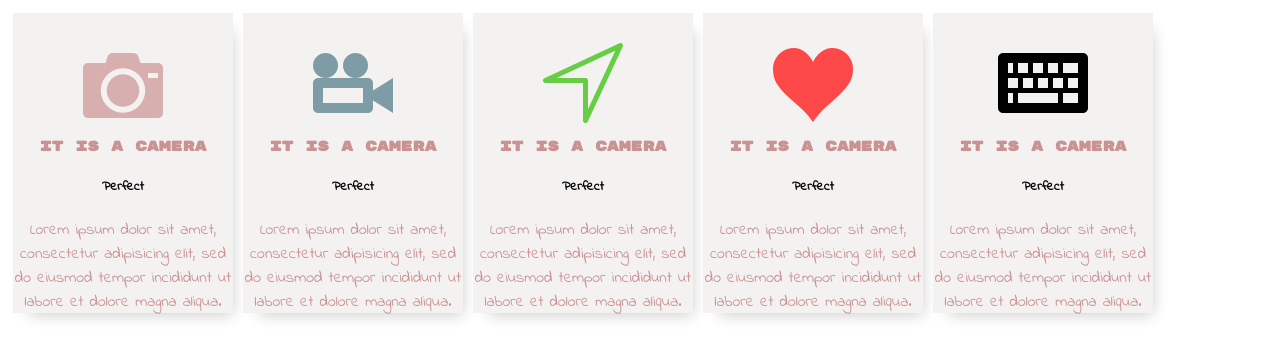
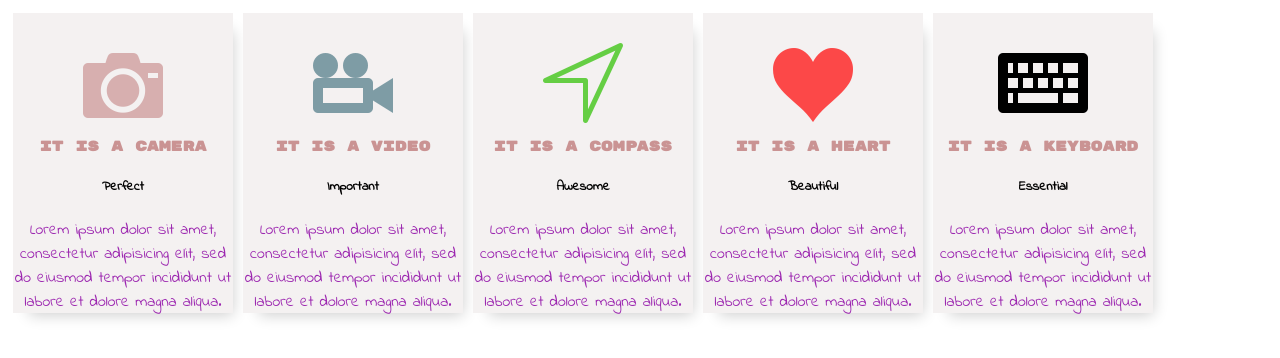
Before and after one commit to mgmp2/EjercicioGuiado, a plain HTML site: page index.html in a window 1280 px wide. Drawn offline with Linux system fonts and the light colour scheme; files whose address does not match are found by name.

Commit message:
change text and colors hover

```diff
--- a/assets/css/main.css
+++ b/assets/css/main.css
@@ -21,13 +21,13 @@ h2 {
 }
 .box:hover {
   padding: 20px;
-  color white;
-  background-color: #fff;
+  margin:10px;
+  background-color: rgba(96, 125, 139, 0.38);
   -webkit-transform: scale(1.1); /* permit to move outside in the same place */
-  color: #8c8f98;
+  color: rgba(39, 176, 120, 0.71)!important;
   -webkit-transition: all .0.5s ease-in-out;
 }
 p {
-  color: rgb(202, 147, 147);
+  color: #9C27B0;
 
 }
--- a/index.html
+++ b/index.html
@@ -26,8 +26,8 @@
     <!-- My video  -->
     <div class="box uno">
       <span class="icon-video"></span>
-      <h2>It is a camera</h2>
-      <h5>Perfect</h5>
+      <h2>It is a video</h2>
+      <h5>Important</h5>
       <p>
         Lorem ipsum dolor sit amet,
         consectetur adipisicing elit, sed
@@ -37,8 +37,8 @@
     <!-- compass -->
     <div class="box uno">
       <span class="icon-compass"></span>
-      <h2>It is a camera</h2>
-      <h5>Perfect</h5>
+      <h2>It is a compass</h2>
+      <h5>Awesome</h5>
       <p>
         Lorem ipsum dolor sit amet,
         consectetur adipisicing elit, sed
@@ -48,8 +48,8 @@
     <!-- heart <3 -->
     <div class="box uno">
       <span class="icon-heart"></span>
-      <h2>It is a camera</h2>
-      <h5>Perfect</h5>
+      <h2>It is a heart</h2>
+      <h5>Beautiful</h5>
       <p>
         Lorem ipsum dolor sit amet,
         consectetur adipisicing elit, sed
@@ -59,8 +59,8 @@
     <!-- keyboard -->
     <div class="box uno">
       <span class="icon-keyboard"></span>
-      <h2>It is a camera</h2>
-      <h5>Perfect</h5>
+      <h2>It is a keyboard</h2>
+      <h5>Essential</h5>
       <p>
         Lorem ipsum dolor sit amet,
         consectetur adipisicing elit, sed
```
